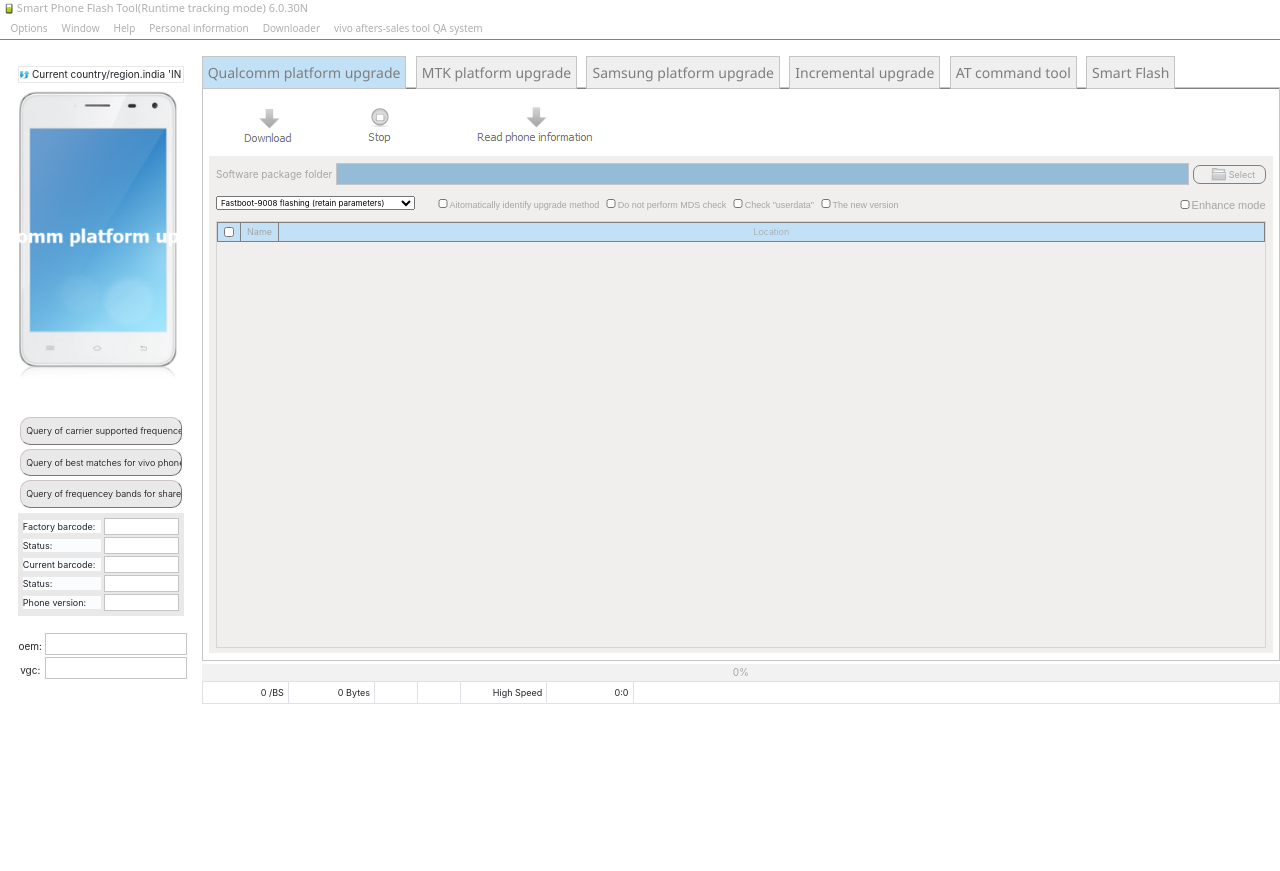
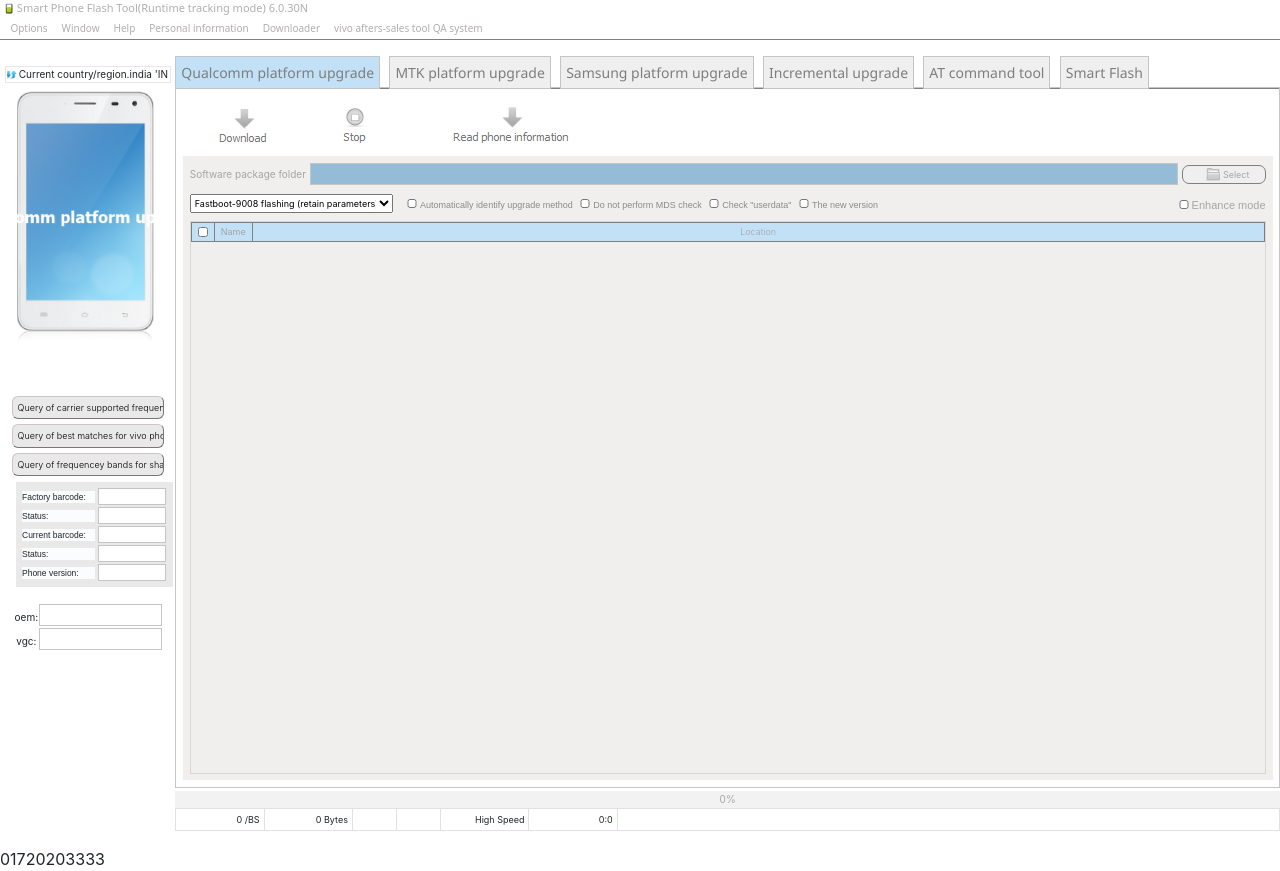
Before and after one commit to junaeidahmd/Popup-title, a plain HTML site: page index.html in a window 1280 px wide. Before the commit the page ends 800 px from the top, so only its background shows below. Drawn offline with nearby package versions, Linux system fonts and the light colour scheme.

Commit message:
added something

```diff
--- a/assets/css/index.css
+++ b/assets/css/index.css
@@ -60,7 +60,7 @@ button{
 }
 .left{
     display: table-cell;
-    width: 15.5%;
+    width: 13.7%;
     text-align: center;
 }
 .left p{
@@ -80,16 +80,18 @@ button{
     width:7%;
 }
 .support-btns{
-    margin-top:2rem;
+    margin-top: 3rem !important;
+    max-width: 173px;
+    margin:auto;
 }
 .support-btns .button{
     font-size: 9px;
-    width: 80%;
+    width: 88%;
     font-weight: 350;
-    padding: 6px 5px;
+    padding: 4px 5px;
     margin: auto;
     white-space: nowrap;
-    border-radius: 10px;
+    border-radius: 6px;
     outline: none;
     overflow: hidden;
     border-width: 0.1px;
@@ -99,17 +101,17 @@ button{
 }
 .information{
     background-color: rgb(233, 233, 233);
-    max-width:166px;
-    margin:auto;
-    margin-top:0.2rem;
-    padding:4px;
+    max-width: 157px;
+    margin-top: 0.2rem;
+    padding: 5px;
+    margin-left: 16px;
 }
 label{
     font-size:9px;
 }
 
 input[type='text']{
-
+    width: 47%;
     line-height: 15px;
     border: 1px solid rgb(197, 197, 197);
     outline:none !important;
@@ -120,7 +122,8 @@ input[type='text']{
 .s1{
     display: inline-block;
     width: 50%;
-    font-size:9px;
+    font-size:8.5px;
+    font-family: sans-serif;
     background-color: #fbfcfd;
     margin-right: 3px;
 }
@@ -175,7 +178,7 @@ input[type='text']{
 .grey{
     background-color: #f1eeee;
     padding:7px;
-    height: 497px;
+    height: 624px;
 }
 .folder span{
     display:flex;
@@ -184,7 +187,7 @@ input[type='text']{
 }
 .btnn{
     font-size: 9px;
-    padding: 2px 17px;
+    padding: 2px 23px;
     border-radius: 7px;
     display:flex;
     outline:none !important;
@@ -196,6 +199,7 @@ input[type='text']{
 .btnn img{
     width:40%;
 }
+
 #folder{
     width:100%;
     background-color: rgb(149 188 214);
@@ -212,13 +216,17 @@ input[type='text']{
     white-space: nowrap;
 }
 .content{
-    width: 69%;
-    gap: 1%;
+    width: 71%;
+    gap: 0.6%;
     font-family: sans-serif;
 }
 .content span{
     font-size: 9px;
-    color:#a5a5a5
+    color:#8b8b8b;
+
+    font-weight: 400;
+    font-family: sans-serif;
+
 }
 .enhance span{
 font-size: 11px;
@@ -228,11 +236,13 @@ font-family: sans-serif;
 }
 #check{
     height: 9px;
-    width: 14px;
+    width: 16px;
 }
+
 select{
     width: 19%;
-    font-size: 8px;
+    font-size: 9px;
+    height: 19px;
 }
 .input{
 
@@ -241,7 +251,7 @@ select{
 .selected{
     display: flex;
     align-items: center;
-    gap: 2%;
+    gap: 1%;
     margin-bottom: 6px;
     margin-top: 6px;
     justify-content: revert;
@@ -250,8 +260,7 @@ select{
     border:1px solid rgb(214, 214, 214);
     margin-top:0.3 rem;
     gap: 40%;
-    height:427px;
-
+    height:553px;
  }
 
 
--- a/index.html
+++ b/index.html
@@ -62,7 +62,6 @@
                 <div class="loading">
                     <button class="btn"><span><img src="/assets/images/Download.png" alt=""><p></p></span></button>
                     <button class="btn"><span><img src="/assets/images/stop.png" alt="stop"><p></p></span></button>
-
                     <button class="btn"><span><img src="/assets/images/read.png" alt="read"><p></p></span></button>
                 </div>
                 <div class="grey">
@@ -79,10 +78,10 @@
                             <option value="Fastboot-9008 flashing (retain parameters)">Fastboot-9008 flashing (retain parameters)</option>
                         </select>
                         <div class="content">
-                            <span><input type="checkbox" name="" id="check">Aitomatically identify upgrade method</span>
-                            <span><input type="checkbox" name="" id="check">Do not perform MDS check</span>
-                            <span><input type="checkbox" name="" id="check">Check "userdata"</span>
-                            <span><input type="checkbox" name="" id="check">The new version</span>
+                            <span><input type="checkbox"  id="check">Automatically identify upgrade method</span>
+                            <span><input type="checkbox"  id="check">Do not perform MDS check</span>
+                            <span><input type="checkbox"  id="check">Check "userdata"</span>
+                            <span><input type="checkbox"  id="check">The new version</span>
                         </div>
                         <div class="enhance">
                             <span><input type="checkbox" name="" id="check">Enhance mode</span>
@@ -121,4 +120,4 @@
     </div>
     <script src="/assets/js/index.js"></script>
 </body>
-</html>
+</html>01720203333
```
Also changed, not shown: assets/js/dashboard.js (added, +112 -0 lines).
